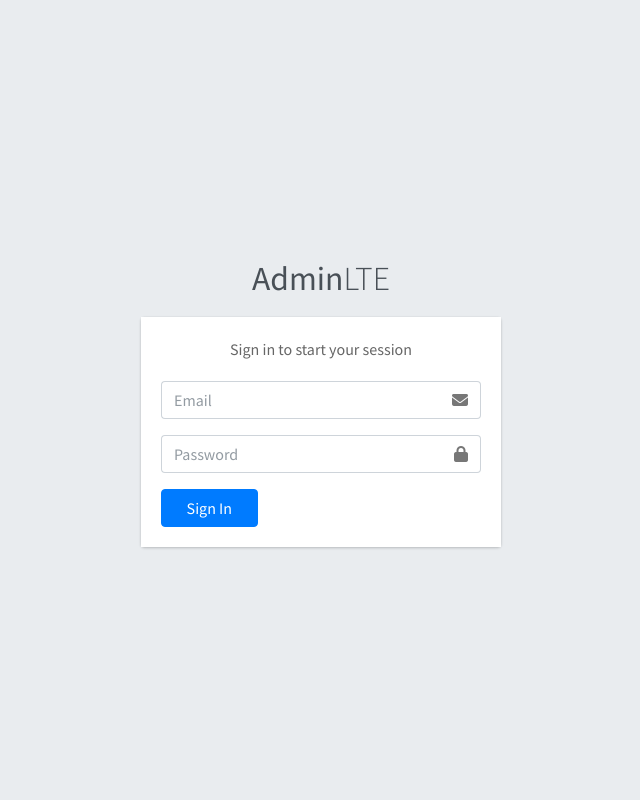
After one commit to gregoriushari/final-project-hari, a CodeIgniter 4 app: template app/Views/Admin/Login.php in a window 1280 px wide. The commit adds this page. Shown: the whole page, without its empty margins (319-959 px from the left). Run offline with PHP 8.4 and a stand-in for CodeIgniter, Linux system fonts and the light colour scheme; the template is opened without the code that fills it, so the values that code supplies are empty; some libraries are stand-ins or nearby versions.

Commit message:
login and filteer for admin done

```diff
--- a/app/Config/Filters.php
+++ b/app/Config/Filters.php
@@ -23,6 +23,7 @@ class Filters extends BaseConfig
         'honeypot'      => Honeypot::class,
         'invalidchars'  => InvalidChars::class,
         'secureheaders' => SecureHeaders::class,
+        'userAuth'      => \App\Filters\UserAuthFilter::class,
     ];
 
     /**
--- a/app/Config/Routes.php
+++ b/app/Config/Routes.php
@@ -33,10 +33,12 @@ $routes->setAutoRoute(true);
 // route since we don't have to scan directories.
 $routes->group('/', function ($routes) {
   $routes->get('', 'Home::index');
-  $routes->post('login', 'Auth::login');
+  $routes->get('login', 'Auth::index');
+  $routes->get('logout', 'Auth::logout');
+  $routes->post('login/process', 'Auth::login');
 });
 
-$routes->group('admin', function ($routes) {
+$routes->group('admin',['filter' => 'userAuth'], function ($routes) {
   $routes->get('', 'Admin\AdminHome::index');
 
   $routes->group('user', function ($routes) {
--- a/app/Models/Admin/AdminModel.php
+++ b/app/Models/Admin/AdminModel.php
@@ -48,11 +48,14 @@ class AdminModel extends BaseModel
     'password'=>'admin_password',
   ];
 
-  function getData($flag=''){
+  function getData($flag='', $data=''){
     $result = [];
     switch ($flag) {
       case 'data':
         $result = $this->findAll();
+        break;
+      case 'detailUsernameData':
+        $result = $this->where('admin_email', $data['email'])->first();
         break;
       case 'countData':
         $result = $this->countAllResults();
--- /dev/null
+++ b/app/Views/Admin/Login.php
@@ -0,0 +1,70 @@
+<!DOCTYPE html>
+<html lang="en">
+<head>
+  <meta charset="utf-8">
+  <meta name="viewport" content="width=device-width, initial-scale=1">
+  <title>AdminLTE 3 | Log in</title>
+
+  <!-- Google Font: Source Sans Pro -->
+  <link rel="stylesheet" href="https://fonts.googleapis.com/css?family=Source+Sans+Pro:300,400,400i,700&display=fallback">
+  <!-- Font Awesome -->
+  <script src="https://kit.fontawesome.com/4251ba31dd.js" crossorigin="anonymous"></script>
+  <!-- iCheck -->
+  <link rel="stylesheet" href="<?= base_url('assets/plugins/icheck-bootstrap/icheck-bootstrap.min.css') ?>">
+  <!-- Theme style -->
+  <link rel="stylesheet" href="<?= base_url('assets/dist/css/adminlte.min.css') ?>">
+</head>
+<body class="hold-transition login-page">
+<div class="login-box">
+  <div class="login-logo">
+    <a href="<?= base_url('login');?>"><b>Admin</b>LTE</a>
+  </div>
+  <!-- /.login-logo -->
+  <div class="card">
+    <div class="card-body login-card-body">
+        <?php if (!empty(session()->getFlashdata('error'))) : ?>
+            <div class="alert alert-danger  alert-dismissible fade show" role="alert">
+                <?php echo session()->getFlashdata('error'); ?>
+            </div>
+        <?php endif; ?>
+      <p class="login-box-msg">Sign in to start your session</p>
+
+      <form action="<?= base_url('login/process');?>" method="post">
+        <div class="input-group mb-3">
+          <input type="email" name="email" class="form-control" placeholder="Email">
+          <div class="input-group-append">
+            <div class="input-group-text">
+              <span class="fas fa-envelope"></span>
+            </div>
+          </div>
+        </div>
+        <div class="input-group mb-3">
+          <input type="password" name="password" class="form-control" placeholder="Password">
+          <div class="input-group-append">
+            <div class="input-group-text">
+              <span class="fas fa-lock"></span>
+            </div>
+          </div>
+        </div>
+        <div class="row">
+          <!-- /.col -->
+          <div class="col-4">
+            <button type="submit" class="btn btn-primary btn-block">Sign In</button>
+          </div>
+          <!-- /.col -->
+        </div>
+      </form>
+    </div>
+    <!-- /.login-card-body -->
+  </div>
+</div>
+<!-- /.login-box -->
+
+<!-- jQuery -->
+<script src="<?= base_url('assets/plugins/jquery/jquery.min.js') ?>"></script>
+<!-- Bootstrap 4 -->
+<script src="<?= base_url('assets/plugins/bootstrap/js/bootstrap.bundle.min.js') ?>"></script>
+<!-- AdminLTE App -->
+<script src="<?= base_url('assets/dist/js/adminlte.js') ?>"></script>
+</body>
+</html>
--- a/app/Views/template/admin/layout.php
+++ b/app/Views/template/admin/layout.php
@@ -114,6 +114,12 @@
               <p>Admin List</p>
             </a>
           </li>
+          <li class="nav-item">
+            <a href="<?= base_url('logout')?>" class="nav-link">
+              <i class="nav-icon fa-solid fa-door-open"></i>
+              <p>Log Out</p>
+            </a>
+          </li>
           <!-- <li class="nav-item">
             <a href="<?= base_url('history')?>" class="nav-link">
               <i class="nav-icon fa-solid fa-clock-rotate-left"></i>
```
Also changed, not shown: app/Controllers/Auth.php (added, +44 -0 lines), app/Filters/UserAuthFilter.php (added, +25 -0 lines).
